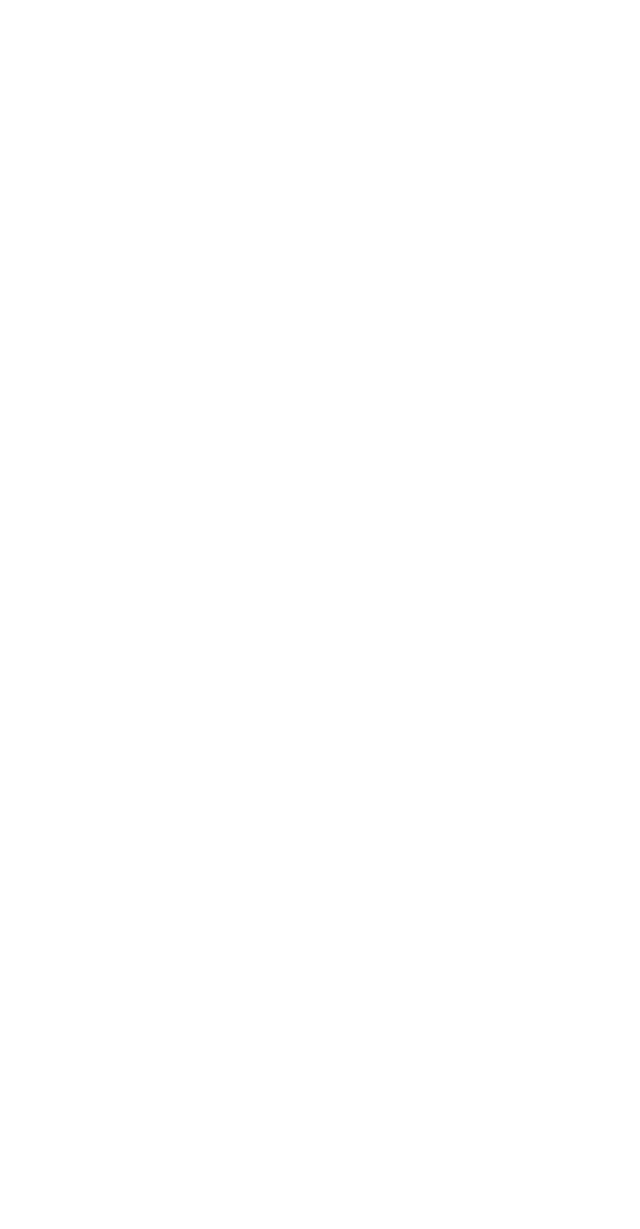
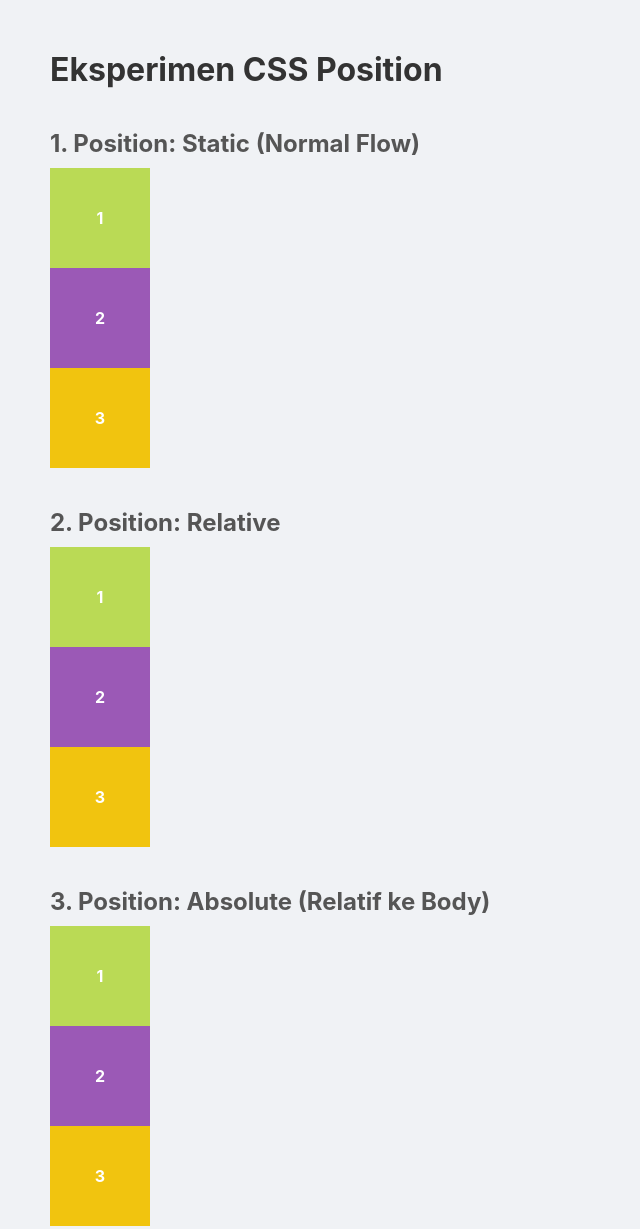
Before and after one commit to rayhanjhody20-prog/itw2026_263040089, a plain HTML site: page wpubelajarweb/13-css-basic-layouting/coba-position-before.html in a window 1280 px wide. Shown: the top 1229 px of the page, without its empty margins (0-640 px from the left). Before the commit the page ends 800 px from the top, so only its background shows below. Drawn offline with Linux system fonts and the light colour scheme.

Commit message:
feat : mengisi file coba position before

```diff
--- a/wpubelajarweb/13-css-basic-layouting/coba-position-before.html
+++ b/wpubelajarweb/13-css-basic-layouting/coba-position-before.html
@@ -1,14 +1,99 @@
 <!DOCTYPE html>
-<html>
+<html lang="id">
 
 <head>
   <meta charset="UTF-8">
-  <meta name="viewport" content="width=device-width, initial-scale=1">
-  <title></title>
+  <meta name="viewport" content="width=device-width, initial-scale=1.0">
+  <title>Latihan CSS Position - WPU</title>
+
+  <style>
+    * {
+      margin: 0;
+      padding: 0;
+      box-sizing: border-box;
+    }
+
+    body {
+      font-family: 'Inter', sans-serif;
+      padding: 50px;
+      background-color: #f0f2f5;
+      color: #333;
+    }
+
+    h1 {
+      margin-bottom: 20px;
+    }
+
+    h2 {
+      margin-top: 40px;
+      margin-bottom: 10px;
+      color: #555;
+    }
+
+    p {
+      margin-bottom: 20px;
+      font-size: 0.9rem;
+      font-style: italic;
+    }
+
+    .box {
+      width: 100px;
+      height: 100px;
+      color: white;
+      font-weight: bold;
+      text-align: center;
+      line-height: 100px;
+    }
+
+    .satu {
+      background-color: #BADA55;
+    }
+
+    .dua {
+      background-color: #9b59b6;
+    }
+
+    .tiga {
+      background-color: #f1c40f;
+    }
+
+    .container {
+      border: 8px solid #34495e;
+      width: 324px;
+      height: 324px;
+      margin: 20px auto;
+    }
+  </style>
+
 </head>
 
 <body>
 
+  <h1>Eksperimen CSS Position</h1>
+
+  <h2>1. Position: Static (Normal Flow)</h2>
+  <div class="box satu">1</div>
+  <div class="box dua">2</div>
+  <div class="box tiga">3</div>
+
+
+  <h2>2. Position: Relative</h2>
+  <div class="box satu">1</div>
+  <div class="box dua">2</div>
+  <div class="box tiga">3</div>
+
+  <h2>3. Position: Absolute (Relatif ke Body)</h2>
+  <div class="box satu">1</div>
+  <div class="box dua">2</div>
+  <div class="box tiga">3</div>
+
+  <h2>4. Position: Absolute (Relatif ke Parent)</h2>
+  <div class="container">
+    <div class="box satu">1</div>
+    <div class="box dua">2</div>
+    <div class="box tiga">3</div>
+  </div>
+
 </body>
 
 </html>
```
